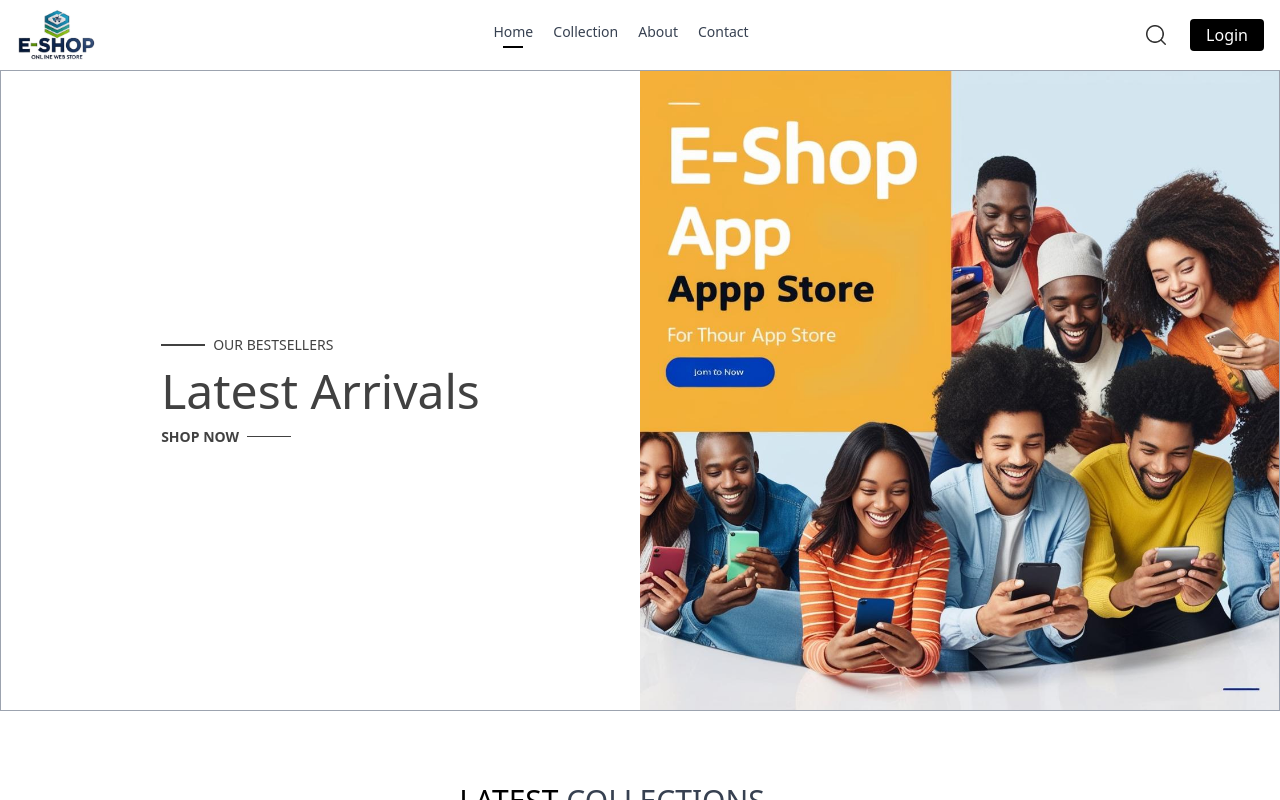
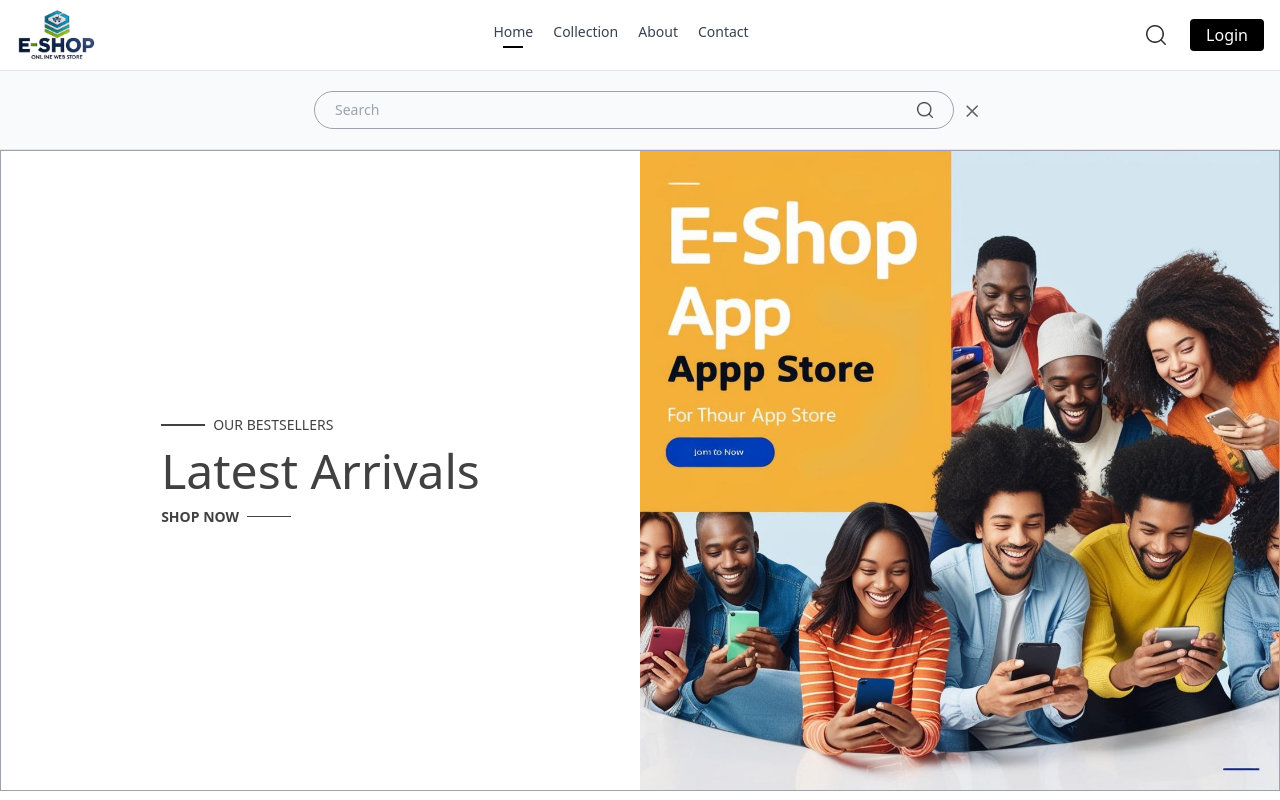
Before and after one commit to prathunman/E-SHOPWeb, a React (Create React App) app: page / in a window 1280 px wide. Both pictures are taken after a click on the picture 1156 px from the left and 35 px from the top of the page. Shown: the top 800 px of the page. Built offline with nearby package versions, Linux system fonts and the light colour scheme; the HTML template or start-up script is replaced by a standard one.

Commit message:
fixed search bar issue

```diff
--- a/src/components/SearchBar.jsx
+++ b/src/components/SearchBar.jsx
@@ -9,7 +9,7 @@ const SearchBar = () => {
   const location = useLocation();
 
   useEffect(() => {
-    if (location.pathname.includes("/collection")) {
+    if (location.pathname.includes("/")) {
       setVisible(true);
     } else {
       setVisible(false);
```
